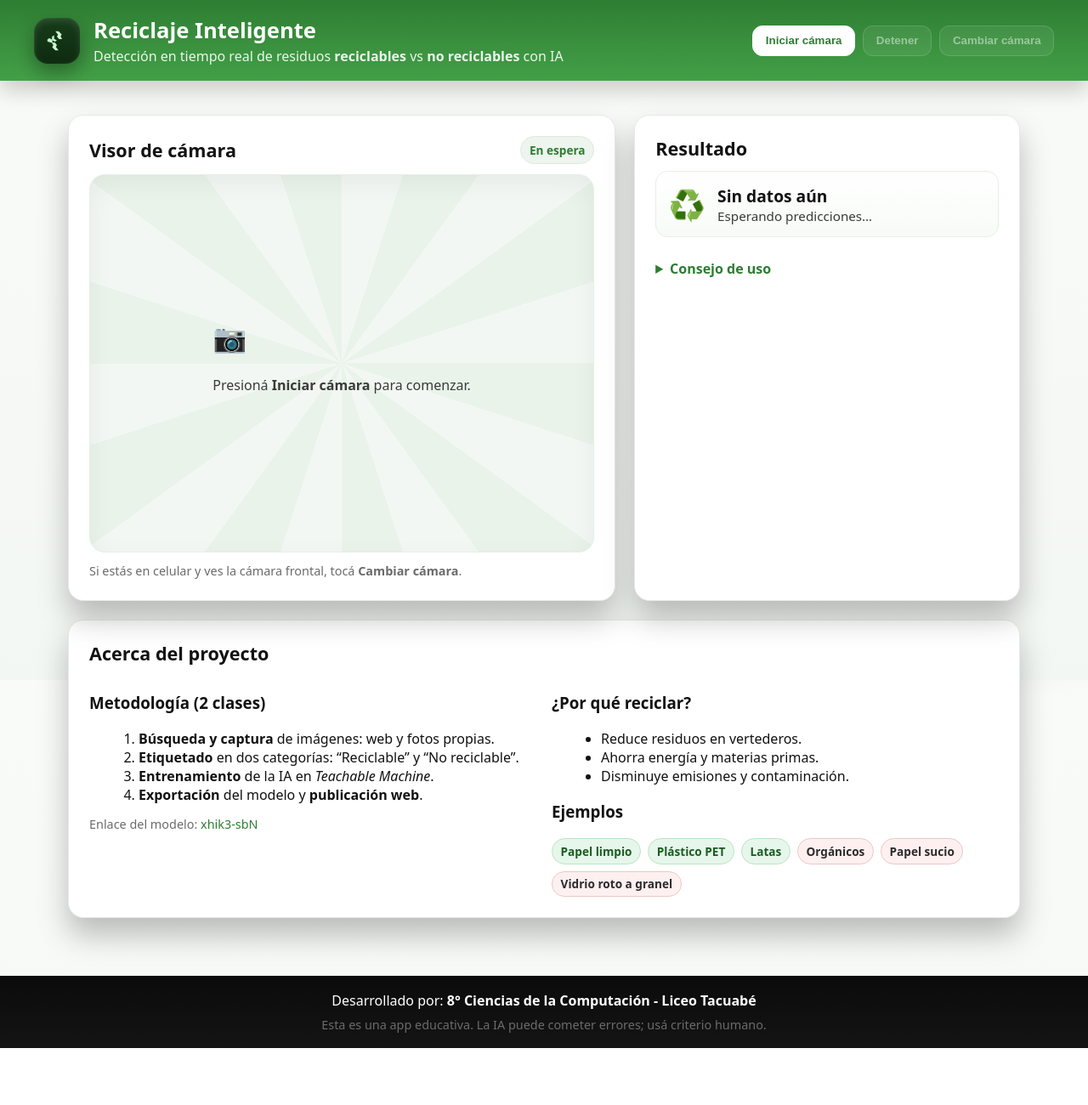
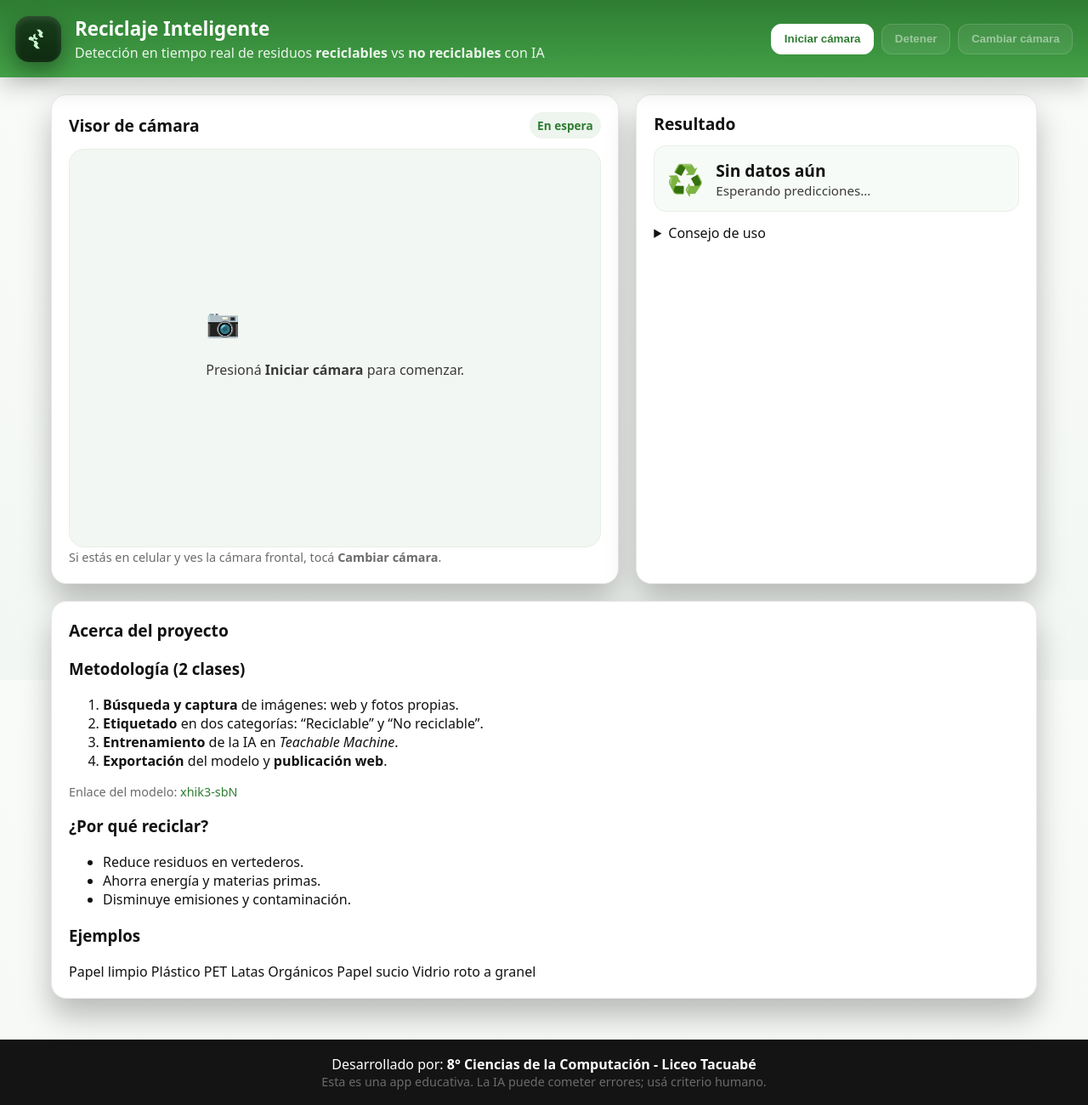
Before and after one commit to enzomercury/paginadeaitana, a plain HTML site: page index.html in a window 1280 px wide. Shown: the whole page at 85% size. Before the commit the page ends 1233 px from the top, so only its background shows below. Drawn offline with Linux system fonts and the light colour scheme.

Commit message:
Update styles.css

```diff
--- a/styles.css
+++ b/styles.css
@@ -18,11 +18,9 @@
 html,body{height:100%}
 body{
   margin:0;
-  font-family: system-ui, -apple-system, Segoe UI, Roboto, Ubuntu, Cantarell, "Helvetica Neue", Arial, "Noto Sans", "Apple Color Emoji", "Segoe UI Emoji";
+  font-family: system-ui, sans-serif;
   color:var(--black);
-  background:
-    radial-gradient(80vw 40vh at 80% -20%, rgba(46,125,50,.18), transparent 60%),
-    linear-gradient(180deg, #f9fbf9 0%, #f3f7f3 100%);
+  background: linear-gradient(180deg, #f9fbf9 0%, #f3f7f3 100%);
 }
 
 a{color:var(--green-700); text-decoration: none;}
@@ -31,7 +29,7 @@ small, .small{font-size:.9rem; color:var(--gray-500);}
 
 .site-header{
   display:flex; align-items:center; justify-content:space-between;
-  gap:1rem; padding:18px clamp(16px, 4vw, 40px);
+  padding:18px;
   background: linear-gradient(180deg, var(--green-700), var(--green-500));
   color:var(--white);
   box-shadow: var(--shadow-md);
@@ -44,9 +42,8 @@ small, .small{font-size:.9rem; color:var(--gray-500);}
   border-radius:16px;
   color:#c8f7d0; background:linear-gradient(180deg, #173d1a, #0e2a10);
   box-shadow: inset 0 3px 8px rgba(255,255,255,.12), 0 10px 25px rgba(0,0,0,.35);
-  transform: perspective(700px) rotateX(6deg) rotateY(-6deg);
 }
-.titles h1{margin:0; font-size: clamp(1.15rem, 2.6vw, 1.6rem); font-weight:800}
+.titles h1{margin:0; font-size: 1.4rem; font-weight:800}
 .subtitle{margin:.15rem 0 0 0; opacity:.9}
 
 .actions{display:flex; gap:.6rem; flex-wrap:wrap}
@@ -54,7 +51,6 @@ small, .small{font-size:.9rem; color:var(--gray-500);}
   border:1px solid rgba(255,255,255,.3);
   background: rgba(255,255,255,.15);
   color:#fff; padding:.6rem .9rem; border-radius:12px;
-  backdrop-filter: blur(6px);
   cursor:pointer; font-weight:600;
 }
 .btn.primary{background:#fff; color:var(--green-700); border-color:#fff;}
@@ -65,22 +61,19 @@ small, .small{font-size:.9rem; color:var(--gray-500);}
 .container{
   display:grid;
   grid-template-columns: repeat(12, 1fr);
-  gap: clamp(14px, 2vw, 22px);
-  padding: clamp(16px, 4vw, 40px);
+  gap:20px;
+  padding:20px;
   max-width: 1200px; margin: 0 auto;
 }
 
 .card{
   grid-column: span 12;
   background:#fff; border-radius: var(--radius);
-  box-shadow: var(--shadow-lg); padding: clamp(16px, 2.4vw, 24px);
+  box-shadow: var(--shadow-lg); padding: 20px;
   border: 1px solid #e8e8e8;
 }
 .card-header{display:flex; align-items:center; justify-content:space-between; margin-bottom:12px}
-.card h2{margin:0; font-size: clamp(1.05rem, 2.2vw, 1.35rem)}
-
-.tilt{transform-style: preserve-3d}
-.tilt:hover{transform: perspective(1100px) rotateX(1.2deg) rotateY(-1.2deg); transition: transform .25s ease}
+.card h2{margin:0; font-size: 1.2rem}
 
 .camera-card{grid-column: span 7}
 .result-card{grid-column: span 5}
@@ -93,35 +86,24 @@ small, .small{font-size:.9rem; color:var(--gray-500);}
 .badge{
   padding: .35rem .6rem; border-radius: 999px; font-size:.85rem; font-weight:700;
 }
-.badge.neutral{background:#eef4ee; color:var(--green-700); border:1px solid #dfe9df}
-.badge.good{background:#e6f6eb; color:#1b5e20; border:1px solid #ccead5}
-.badge.bad{background:#212121; color:#fff; border:1px solid #000}
+.badge.neutral{background:#eef4ee; color:var(--green-700);}
+.badge.good{background:#e6f6eb; color:#1b5e20;}
+.badge.bad{background:#212121; color:#fff;}
 
 .webcam-shell{
   position: relative;
   width:100%; max-width: 640px; margin-inline:auto;
   aspect-ratio: 4/3; border-radius:18px; overflow:hidden;
-  background: repeating-conic-gradient(from 0deg, #f3f7f3 0% 5%, #e9f3ea 5% 10%);
-  border:1px solid #e5efe6;
-  box-shadow: inset 0 10px 30px rgba(0,0,0,.05);
+  background:#f3f7f3; border:1px solid #e5efe6;
 }
-#webcam-container canvas{
-  width:100%; height:100%; display:block;
-  filter: saturate(1.05) contrast(1.02);
-}
-.placeholder{
-  width:100%; height:100%; display:grid; place-content:center; gap:.5rem;
-  color:var(--gray-700);
-}
+#webcam-container canvas{width:100%; height:100%; display:block;}
+.placeholder{width:100%; height:100%; display:grid; place-content:center; gap:.5rem; color:var(--gray-700);}
 .placeholder-icon{font-size: 2rem}
-
-.legend{margin-top:10px; color:var(--gray-500)}
 
 .result-panel{
   display:flex; align-items:center; gap:14px;
   padding:14px; border-radius:14px;
-  background: linear-gradient(180deg, #ffffff, #f7fbf7);
-  border:1px solid #e7eee7;
+  background:#f7fbf7; border:1px solid #e7eee7;
 }
 .result-icon{font-size:2.2rem}
 .result-title{font-size:1.2rem; font-weight:800}
@@ -133,40 +115,13 @@ small, .small{font-size:.9rem; color:var(--gray-500);}
   background:#fbfdfb; border:1px solid #e4eee5; border-radius:12px; padding:8px 10px;
 }
 .bar .name{font-weight:700; color:#0d3b16}
-.bar .meter{
-  width:100%; height:10px; background:#e8f3ea; border-radius:999px; overflow:hidden; border:1px solid #dbe9de;
-}
-.bar .fill{height:100%; width:0%;}
-.fill.good{background: linear-gradient(90deg, var(--green-400), var(--green-700));}
-.fill.neutral{background: linear-gradient(90deg, #9e9e9e, #212121);}
-.tip{margin-top:12px}
-.tip summary{cursor:pointer; color:var(--green-700); font-weight:700}
-
-.grid-2{display:grid; grid-template-columns: 1fr 1fr; gap:18px}
-@media (max-width: 760px){ .grid-2{grid-template-columns: 1fr} }
-
-.timeline{margin:10px 0 0 18px}
-.bullets{margin:10px 0 0 18px}
-.tags{display:flex; gap:8px; flex-wrap:wrap; margin-top:10px}
-.tag{
-  padding:.3rem .6rem; border-radius:999px; font-weight:700; font-size:.85rem; border:1px solid;
-}
-.tag.good{background:#e6f6eb; color:#1b5e20; border-color:#b9e5c5}
-.tag.warn{background:#fff0f0; color:#2c2c2c; border-color:#e7c9c9}
+.bar .meter{width:100%; height:10px; background:#e8f3ea; border-radius:999px; overflow:hidden;}
+.bar .fill{height:100%; width:0%}
+.fill.good{background: linear-gradient(90deg, var(--green-400), var(--green-700))}
+.fill.neutral{background: linear-gradient(90deg, #9e9e9e, #212121)}
 
 .site-footer{
-  margin-top:28px; padding:18px clamp(16px, 4vw, 40px);
-  display:flex; flex-direction:column; gap:8px; align-items:center; justify-content:center;
-  color:#fff; background: linear-gradient(180deg, #0b0b0b, #141414);
+  margin-top:28px; padding:18px;
+  text-align:center;
+  color:#fff; background: #141414;
 }
-
-code{background:#f1f4f1; padding:.1rem .35rem; border-radius:6px}
-
-/* Estados de resultado */
-.result-good .result-icon{filter: none}
-.result-good .result-title{color: var(--green-700)}
-.result-bad{
-  background: linear-gradient(180deg, #202020, #141414) !important;
-  color:#fff;
-}
-.result-bad .result-detail{color:#eee}
```
